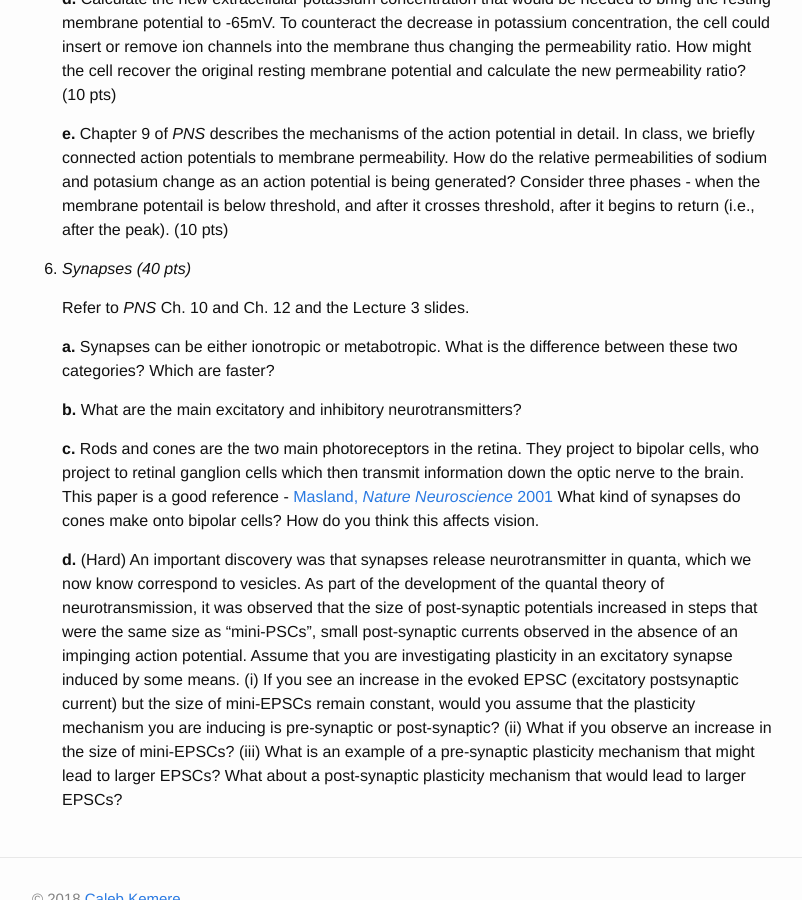
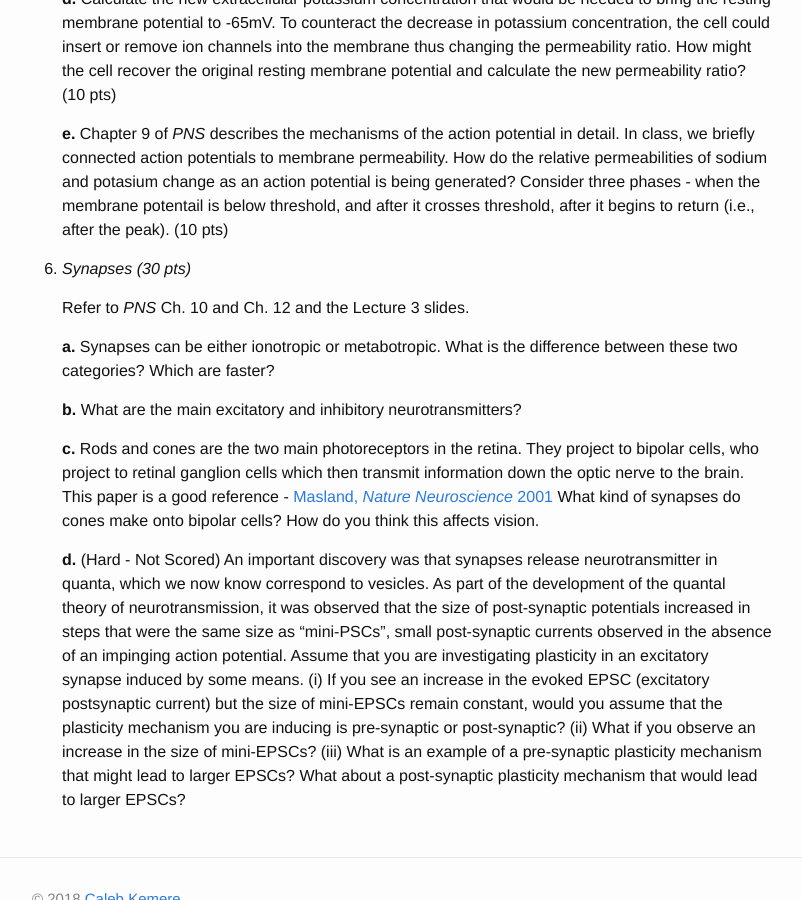
Before and after one commit to elec548/elec548.github.io, a Jekyll site: the page built from Assignments/hw1.md, in a window 1280 px wide and 900 px high, scrolled down 1755 px. Shown: the whole window, without its empty margins (238-1040 px from the left). Built offline with Jekyll 4.4.1, drawn with Linux system fonts in a browser that asks for light colours.

Commit message:
Updates for 2019

```diff
--- a/Assignments/hw1.md
+++ b/Assignments/hw1.md
@@ -14,7 +14,6 @@ of this problem set is to review the concept that complex operations involve
 distributed action in the brain and to think about how best we can understand
 the process of cortical computaiton. The second goal is to review molecular
 neurobiology._
-
 
 1. _Organization of the brain - short answer (a few sentences, 5 pts)_
    In the 1860s, Pierre Paul Broca described how patients with lesions in the posterior left
@@ -99,7 +98,7 @@ neurobiology._
      Consider three phases - when the membrane potentail is below threshold, and after it crosses
      threshold, after it begins to return (i.e., after the peak). (10 pts)
 
-6. _Synapses (40 pts)_
+6. _Synapses (30 pts)_
 
    Refer to _PNS_ Ch. 10 and Ch. 12 and the Lecture 3 slides.
 
@@ -115,7 +114,7 @@ neurobiology._
      What kind of synapses do cones make onto bipolar cells? How do you think this affects
      vision.
 
-     **d.** (Hard) An important discovery was that synapses release neurotransmitter in
+     **d.** (Hard - Not Scored) An important discovery was that synapses release neurotransmitter in
      quanta, which we now know correspond to vesicles. As part of the development of the quantal
      theory of neurotransmission, it was observed that the size of post-synaptic potentials
      increased in steps that were the same size as "mini-PSCs", small post-synaptic currents
```
Also changed, not shown: index.md (+2 -2 lines), syllabus.md (+1 -1 lines).
